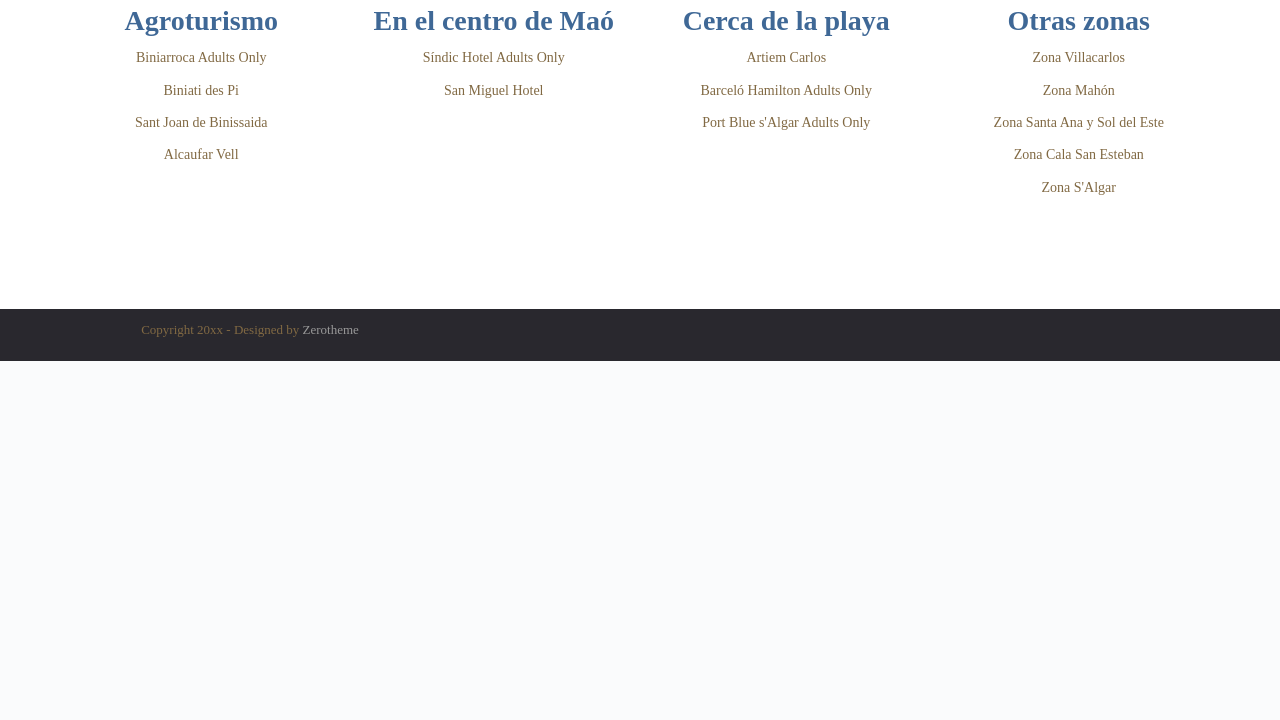
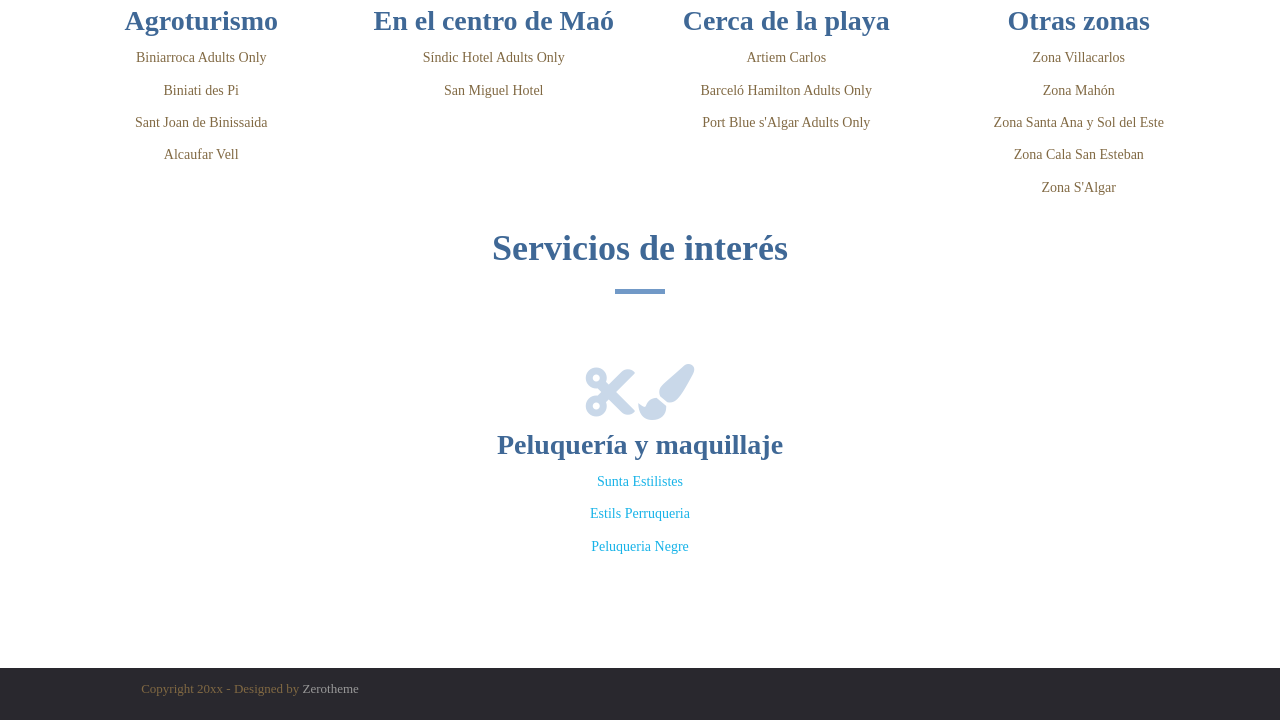
Before and after one commit to palvarez89/paparajotesybellotas, a Django app: page /es/tips/ in a window 1280 px wide. Shown: the part 760-1480 px from the top of the page. Before the commit the page ends 1121 px from the top, so only its background shows below. Run offline with Django 3.2, Linux system fonts and the light colour scheme; parts of the project's set-up code (start-up, migrations or seed data) failed here and were passed over; some libraries are stand-ins or nearby versions.

Commit message:
Add basic info about services

```diff
--- a/paparajotes_y_bellotas/templates/pages/tips.html
+++ b/paparajotes_y_bellotas/templates/pages/tips.html
@@ -45,28 +45,24 @@
 			</div>
 		</div>
 	</div>
+
+	<div class="container">
+		<div class="row heading">
+			 <div class="col-lg-12">
+				<h2 class="header">{% trans "Servicios de interés" %}</h2>
+				<hr class="line02">
+			</div>
+		</div>
+		<div class="row center-fa">
+			<i class="fas fa-4x fa-cut text-primary"></i>
+			<i class="fas fa-4x fa-paint-brush text-primary"></i>
+			<h4 class="header">{% trans "Peluquería y maquillaje" %}</h4>
+			<p><a href="http://suntaestilistes.com/">Sunta Estilistes</a></p>
+			<p><a href="https://www.instagram.com/explore/locations/1015142333/estils-perruqueria-estetica/">Estils Perruqueria</a></p>
+			<p><a href="http://www.negrepeluqueros.com/esp/nuestra_empresa.htm">Peluqueria Negre</a></p>
+		</div>
+	</div>
 </section>
 
 <!-- End of content from tips.html -->
 {% endblock %}
-
-
-{% block extrajs %}
-function photoOnModal(img) {
-    $("#modalImg").attr("src", img);
-    centerModal();
-}
-
-function centerModal() {
-    $(this).css('display', 'block');
-    var $dialog = $(this).find(".modal-dialog");
-    var offset = ($(window).height() - $dialog.height()) / 2;
-    // Center modal vertically in window
-    $dialog.css("margin-top", offset);
-}
-
-$(window).on("resize", function () {
-    $('.modal:visible').each(centerModal);
-    $('.modal').css("width", $(window).width())
-});
-{% endblock %}
```
